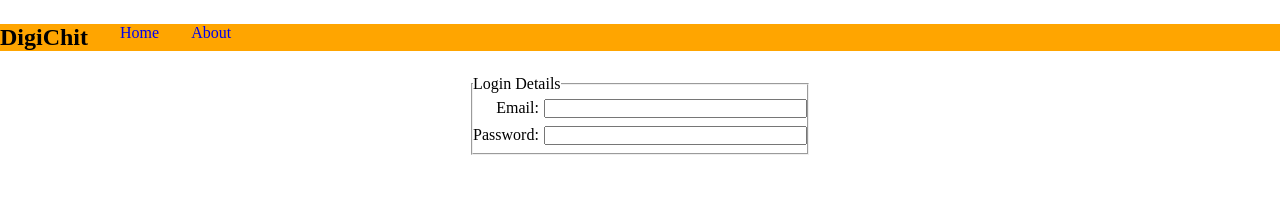
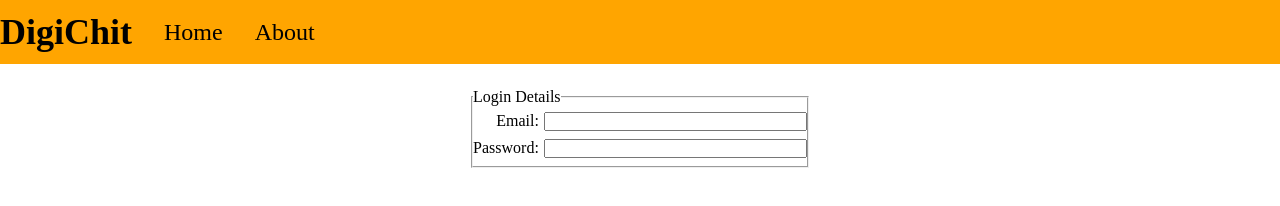
Before and after one commit to NiharPhansalkar/college-chit-system, a website: page loginPage.html in a window 1280 px wide. Drawn offline with Linux system fonts and the light colour scheme.

Commit message:
css: fixed top margin and started working on navbar

```diff
--- a/css/loginStyles.css
+++ b/css/loginStyles.css
@@ -2,9 +2,6 @@
     box-sizing: border-box;
     margin: 0;
     padding: 0;
-}
-body {
-    height: 100%;
 }
 
 /* Styling the navbar */
@@ -13,15 +10,18 @@ body {
 }
 .navbar ul{
     display: flex;
-    margin: 1.5rem 0 1.5rem 0;
+    align-items: center;
+    height: 4rem;
+    margin: 0 0 1.5rem 0;
 }
 .navbar ul li a {
     text-decoration: none;
-    display: block;
+    color: black;
 }
 .navbar ul li {
     list-style-type: none;
     padding-right: 2rem;
+    font-size: 24px;
 }
 
 /* Styling the login form */
```
